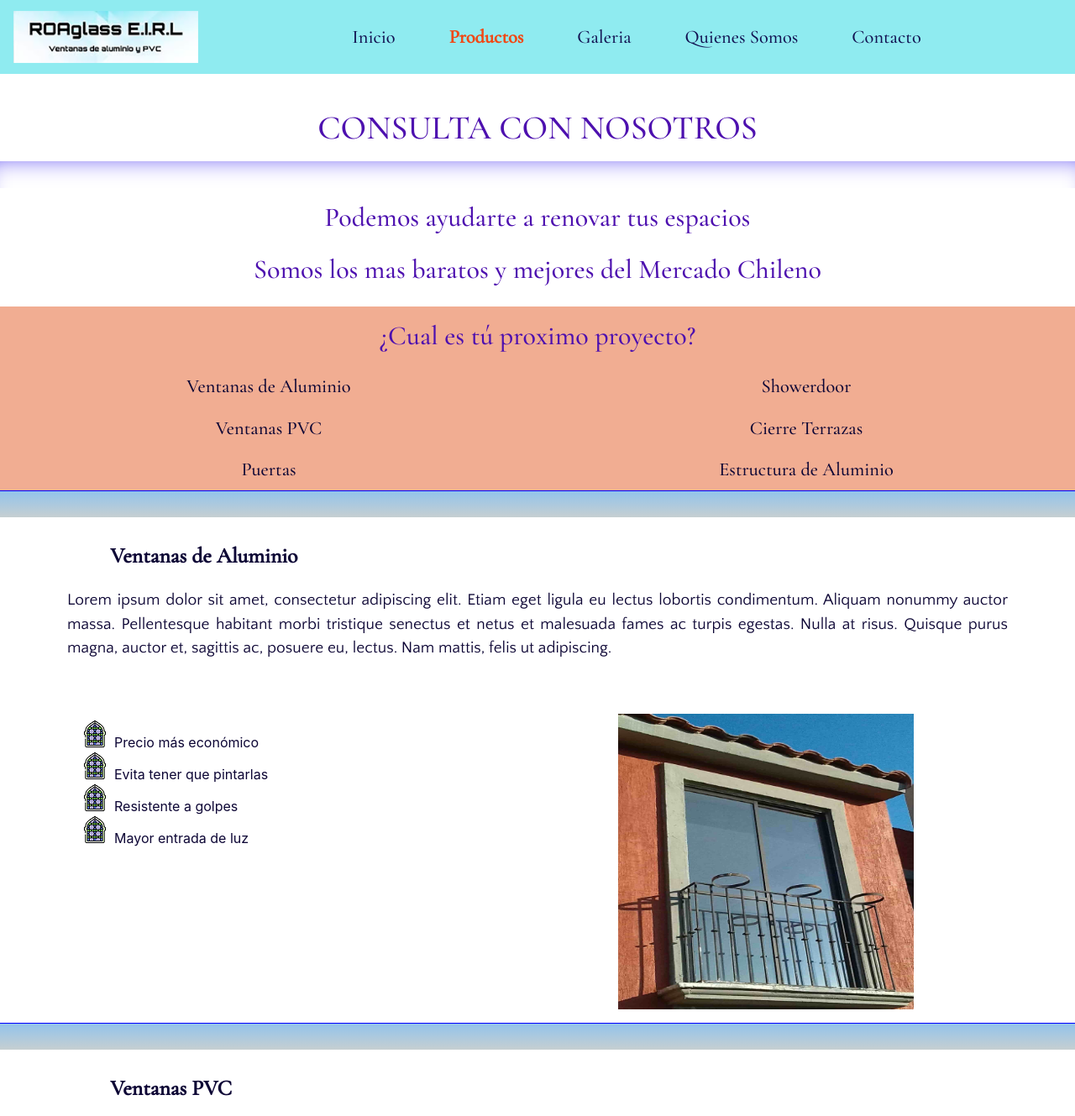
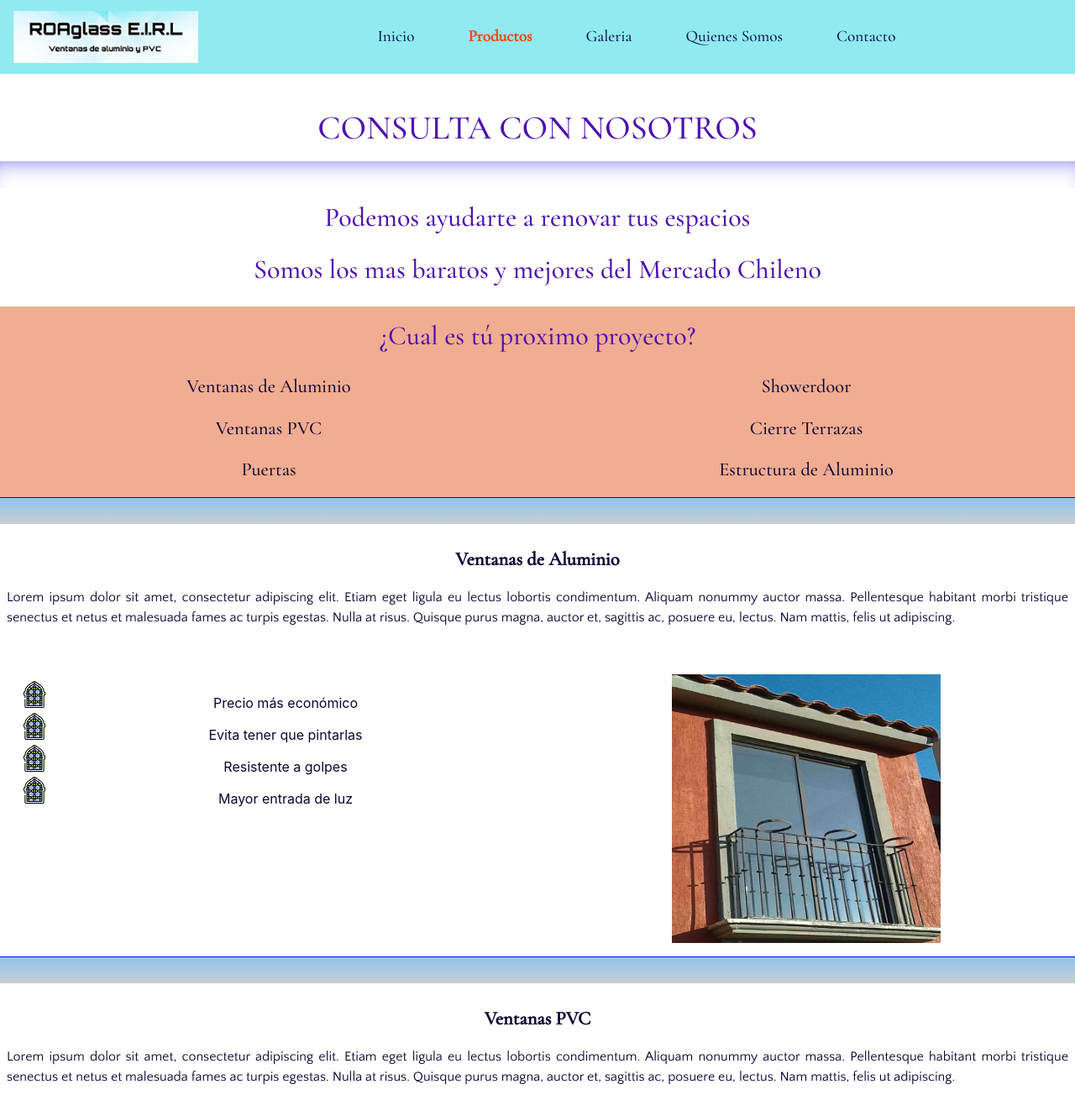
Before and after one commit to nicoletur/primer-roaglass, a website: page views/Productos.html in a window 1280 px wide. Shown: the top 1329 px of the page at 84% size. Drawn offline with nearby package versions, Linux system fonts and the light colour scheme.

Commit message:
modificacion tamaño

```diff
--- a/assets/scss/_variable.scss
+++ b/assets/scss/_variable.scss
@@ -1,10 +1,10 @@
 $fuente-grande:'Cormorant Garamond', serif;
 $fuente-mediana:'Armata', sans-serif;
 $fuente-peque:'Quattrocento Sans', sans-serif;
-$tam-xltitulo: 3rem;
-$tam-titulo: 1.6rem;
-$tam-subtitulo: 1.4rem;
-$tam-parrafo: 1.2rem;
+$tam-xltitulo: 2rem;
+$tam-titulo: 1.4rem;
+$tam-subtitulo: 1.2rem;
+$tam-parrafo: 1.0rem;
 
 $transition-duration: 0.3s;
 $transition-delay: 0.2s;
--- a/assets/scss/style.scss
+++ b/assets/scss/style.scss
@@ -130,7 +130,7 @@ body {
         /* imagenes del carousel */
         .slide1 {
             background: url(../css/img/5435089577_08a780296e_k.jpg) center center;
-            background-size: 70% 100%;
+            background-size: contain;
             background-repeat: no-repeat;
         }
         .slide2 {
@@ -250,8 +250,9 @@ body {
 .detalle {
     display: flex;
     flex-flow: row wrap;
-    justify-content: flex-start;
-    margin: -0.5rem;
+    justify-content: center;
+    text-align: center;
+
     // linea de separacion
     .separador{
         border-top: blue 1px solid;
@@ -261,8 +262,9 @@ body {
         }
     &__block {
         margin: 0.5rem;
-        width: calc(50% - 1rem);
-        @media (max-width: 800px) { width: calc(100% - 1rem); }
+        width: calc(100% - 1rem);
+            @media (min-width: 800px) {
+            width: calc(50% - 1rem); }
     }
     &__block--grande { margin: 0.5rem;
         width:100%;
@@ -272,12 +274,10 @@ body {
 }
 // caracteristicas de la lista de productos
 .texto {
-    padding:0 5em;
 
     &__title {
         font-size: $tam-titulo;
         line-height: 3em;
-		margin:0 2em;
 		font-family: $fuente-grande;
 		font-weight: 600;
 		color: $texto-oscazul;
@@ -295,8 +295,8 @@ body {
     padding: 00.5em;
     }
     &__imagen--tamaño{
-        width: 22rem;
-        height: 22rem;
+        width: 20rem;
+        height: 20rem;
     }
     &__lista {
         align-items: center;
--- a/views/Productos.html
+++ b/views/Productos.html
@@ -80,7 +80,7 @@
       <div class="detalle">
         <a name="ancalum"></a>
       <div class="separador"></div>
-              <div class="detalle__block detalle__block--grande texto">
+        <div class="detalle__block detalle__block--grande texto">
           <div class="texto__title">Ventanas de Aluminio</div>
           <div class="texto__text">Lorem ipsum dolor sit amet, consectetur adipiscing elit. Etiam eget ligula eu lectus lobortis condimentum. Aliquam nonummy auctor massa. Pellentesque habitant morbi tristique senectus et netus et malesuada fames ac turpis egestas. Nulla at risus. Quisque purus magna, auctor et, sagittis ac, posuere eu, lectus. Nam mattis, felis ut adipiscing.</div>
         </div>
@@ -198,6 +198,7 @@
           <div class="texto__imagen">
             <img class="texto__imagen--tamaño" src="../img/9.jpg" alt="EstructuradeAluminio"></div>
         </div>
+        <div class="separador"></div>
     </div>
 
 
```
Also changed, not shown: package.json (added, +153 -0 lines), assets/css/style.css, 1 other file.
